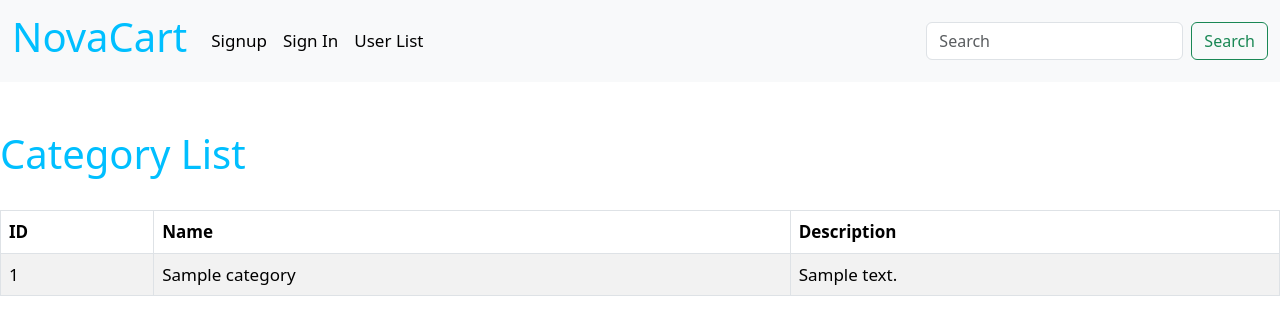
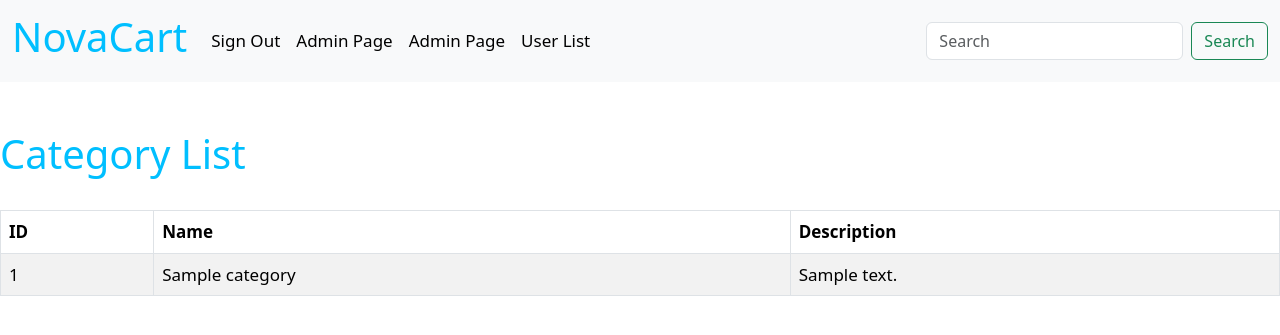
Before and after one commit to JackSparrow9875/Flask, a Flask app: page /admin/category_list in a window 1280 px wide. Shown: the top 335 px of the page. Run offline with Flask 3, Linux system fonts and the light colour scheme; a user stored in the database is signed in; tables that the repository leaves empty hold one stand-in row (values such as "Sample post").

Commit message:
(seemingly) proper functioning of login page

```diff
--- a/app.py
+++ b/app.py
@@ -128,7 +128,10 @@ def login():
             passed = check_password_hash(pw_to_check.hashed_password, password)
             if passed==True:
                 login_user(pw_to_check)         #setting the user as logged in
-                return render_template('userdashboard.html', email=email, password=password, pw_to_check=pw_to_check)
+                if pw_to_check.email == 'admin@mail.com':
+                    return redirect(url_for('admin'))
+                else:
+                    return render_template('userdashboard.html', email=email, password=password, pw_to_check=pw_to_check)
             else:
                 flash('Login failed, please try again...')
                 return render_template('')
--- a/forms.py
+++ b/forms.py
@@ -11,12 +11,6 @@ class UserForm(FlaskForm):
     password = PasswordField("Enter a Password", validators=[DataRequired()])
     password2 = PasswordField("Confirm Password", validators=[DataRequired()])
     submit = SubmitField("Submit")
-
-# class UpdateUserForm(FlaskForm):
-#     updated_name = StringField("What is your new name?")
-#     updated_email = StringField("Enter your new email")
-#     updated_color = StringField("What is your new favorite color?")
-#     submit = SubmitField("Submit")
 
 class LoginForm(FlaskForm):
     email = StringField("Enter your Registered Email", validators=[DataRequired()])
--- a/templates/base.html
+++ b/templates/base.html
@@ -19,14 +19,7 @@
                     </button>
                     <div class="collapse navbar-collapse" id="navbarTogglerDemo02">
                         <ul class="navbar-nav me-auto mb-2 mb-lg-0">
-                        {% if current_user %}
-                            <li class="nav-item">
-                                <a class="nav-link active" aria-current="page" href="{{ url_for('add_user') }}">Signup</a>
-                            </li>
-                            <li class="nav-item">
-                                <a class="nav-link active" href="{{ url_for('login') }}">Sign In</a>
-                            </li>
-                        {% else %}
+                        {% if current_user.is_authenticated %}
                         <li class="nav-item">
                             <a class="nav-link active" href="{{ url_for('logout') }}">Sign Out</a>
                         </li>
@@ -38,6 +31,13 @@
                                     <a class="nav-link active" href="{{ url_for('new_cat') }}">Admin Page</a>
                                 </li>
                             {% endif %}
+                        {% else %}
+                        <li class="nav-item">
+                            <a class="nav-link active" aria-current="page" href="{{ url_for('add_user') }}">Signup</a>
+                        </li>
+                        <li class="nav-item">
+                            <a class="nav-link active" href="{{ url_for('login') }}">Sign In</a>
+                        </li>
                         {% endif %}
                         <li class="nav-item">
                             <a class="nav-link active" href="{{ url_for('userlist') }}">User List</a>
```
